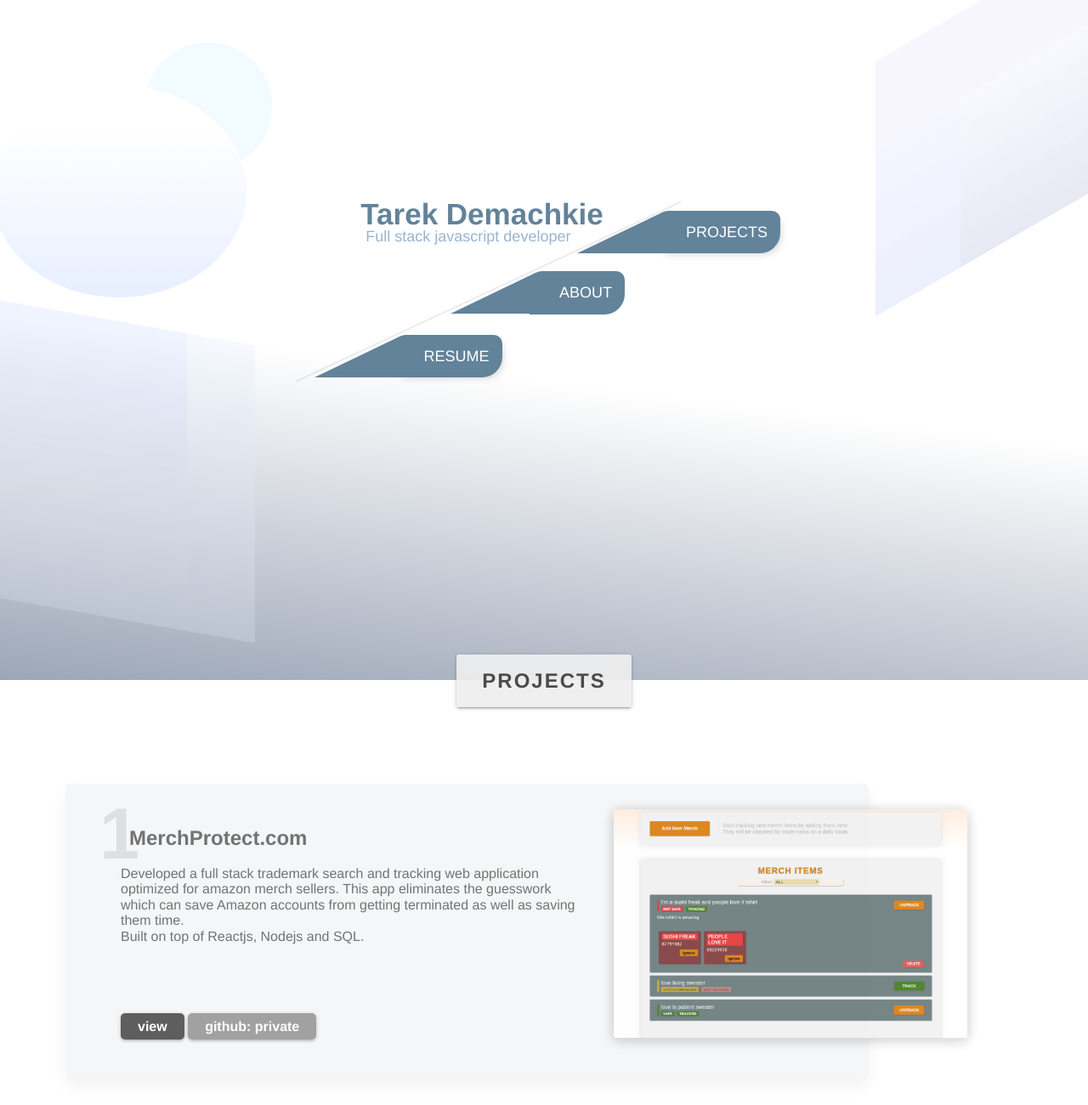
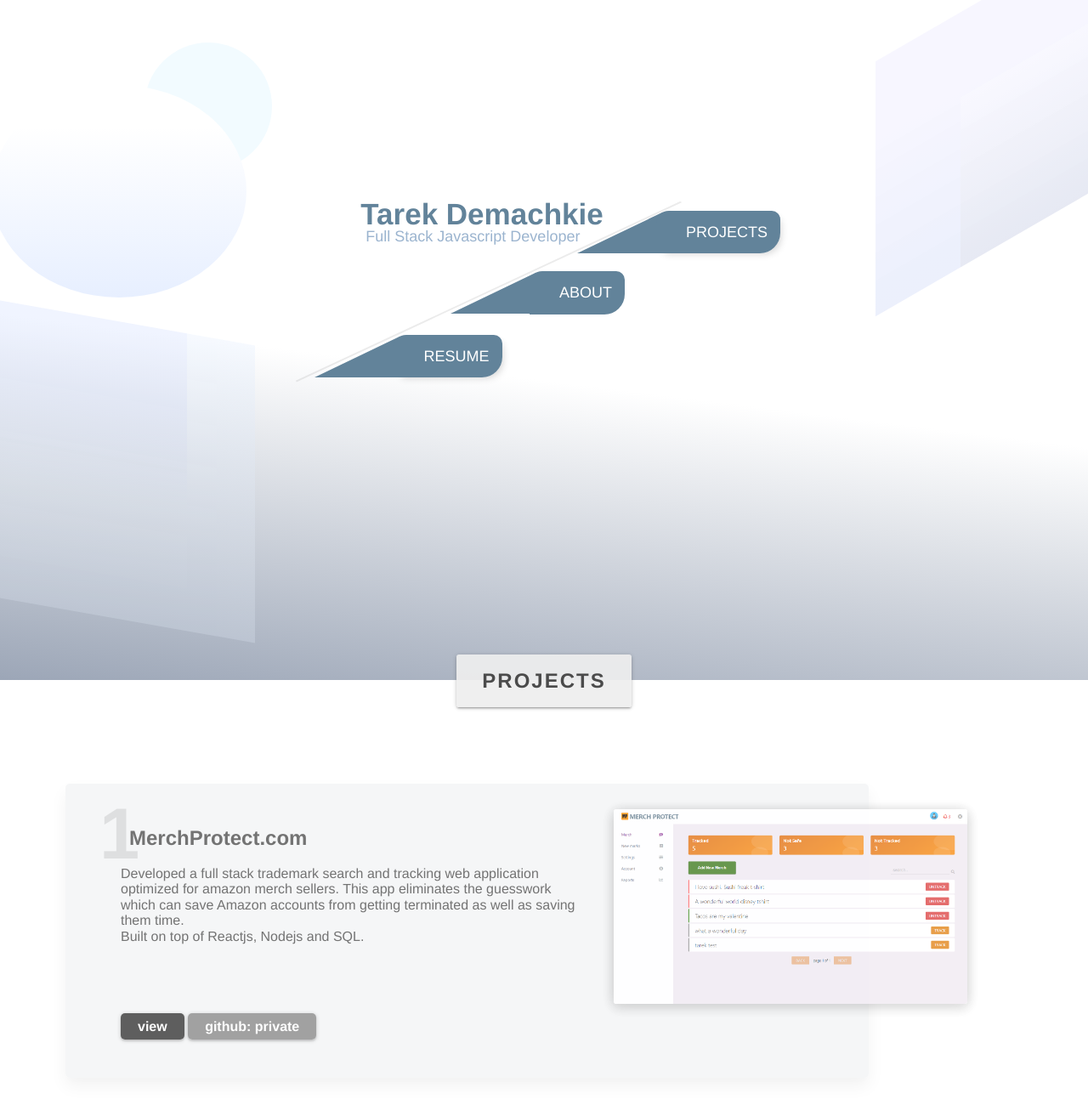
Before and after one commit to tito300/portfolio, a website built with webpack: page index.html in a window 1280 px wide. Shown: the top 1300 px of the page at 85% size. Built offline with nearby package versions, Linux system fonts and the light colour scheme; files whose address does not match are found by name; what scroll-dom-animation would draw is missing.

Commit message:
update screenshot

```diff
--- a/index.html
+++ b/index.html
@@ -19,7 +19,7 @@
         </div>
         <div class="header__top">
             <h1 class="header__title">Tarek Demachkie</h1>
-            <h2 class="header_subtitle">Full stack javascript developer</h2>
+            <h2 class="header_subtitle">Full Stack Javascript Developer</h2>
         </div>
         <div class="header__menu">
             <div class="header__menu__Wrapper">
@@ -60,7 +60,7 @@
                         </div>
                     </div>
                     <div class="project__img-wrapper">
-                        <img src="public/imgs/dashbord.png" alt="tarek demachkie project" class="project__img">
+                        <img src="public/imgs/main_full-2.PNG" alt="tarek demachkie project" class="project__img">
                     </div>
                 </div>
                 <div class="project__wrapper">
```
Also changed, not shown: public/imgs/main_full-2.PNG (added).
